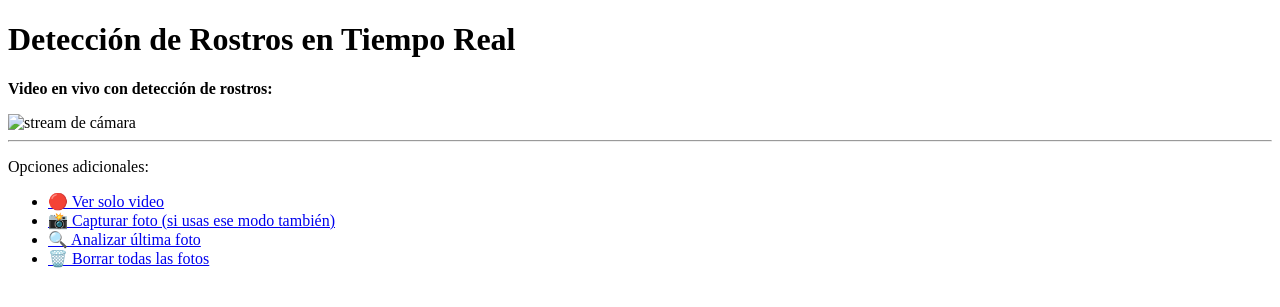
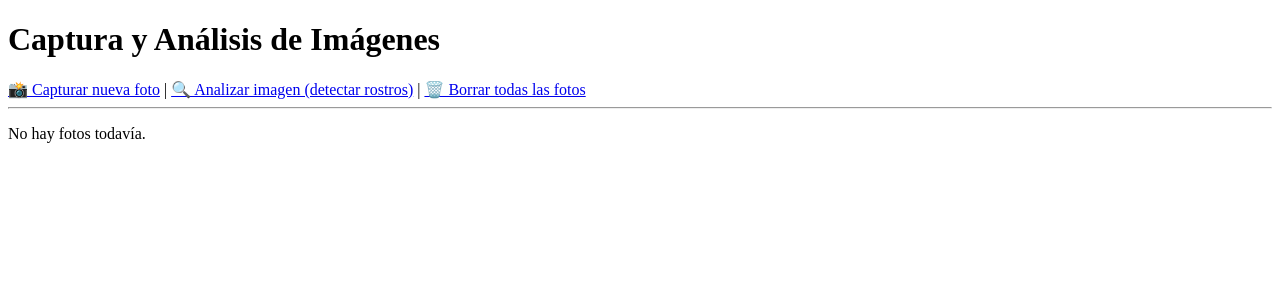
Before and after one commit to alexincambridge/CameraWeb, a Flask app: template templates/index.html in a window 1280 px wide. Shown: the top 307 px of the page. Run offline with Flask 3, Linux system fonts and the light colour scheme; the template is opened without the code that fills it, so the values that code supplies are empty.

Commit message:
version mejorada

```diff
--- a/app.py
+++ b/app.py
@@ -1,4 +1,4 @@
-from flask import Flask, render_template, redirect, url_for, Response
+from flask import Flask, render_template, redirect, url_for
 import os
 from datetime import datetime
 import cv2
@@ -75,43 +75,6 @@ def delete_all():
             print(f"Error al eliminar {file}: {e}")
     return redirect(url_for('index'))
 
-
-# Abrir cámara (índice 0 puede variar en Raspberry Pi)
-camera = cv2.VideoCapture(0)
-
-def generate_frames():
-    while True:
-        success, frame = camera.read()
-        if not success:
-            break
-
-        # Convertir a escala de grises
-        gray = cv2.cvtColor(frame, cv2.COLOR_BGR2GRAY)
-
-        # Detectar rostros
-        faces = face_cascade.detectMultiScale(gray, scaleFactor=1.1, minNeighbors=5)
-
-        # Dibujar rectángulos
-        for (x, y, w, h) in faces:
-            cv2.rectangle(frame, (x, y), (x + w, y + h), (0, 255, 0), 2)
-
-        # Codificar como JPEG
-        ret, buffer = cv2.imencode('.jpg', frame)
-        frame = buffer.tobytes()
-
-        # Enviar frame como parte del stream
-        yield (b'--frame\r\n'
-               b'Content-Type: image/jpeg\r\n\r\n' + frame + b'\r\n')
-
-@app.route('/')
-def index():
-    return render_template('index.html')
-
-@app.route('/video')
-def video():
-    return Response(generate_frames(), mimetype='multipart/x-mixed-replace; boundary=frame')
-
-
 if __name__ == '__main__':
     ip = socket.gethostbyname(socket.gethostname())
     print(f"Servidor disponible en: http://{ip}:5000")
--- a/templates/index.html
+++ b/templates/index.html
@@ -2,22 +2,27 @@
 <html lang="en">
 <head>
     <meta charset="utf-8">
-    <title>Raspberry Pi - Cámara</title>
+    <title>Raspberry Pi Cam</title>
 </head>
 <body>
-    <h1>Detección de Rostros en Tiempo Real</h1>
+    <h1>Captura y Análisis de Imágenes</h1>
 
-    <p><strong>Video en vivo con detección de rostros:</strong></p>
-    <img src="{{ url_for('video_feed') }}" width="640" alt="stream de cámara">
+    <a href="{{ url_for('capture') }}">📸 Capturar nueva foto</a> |
+    <a href="{{ url_for('analyze') }}">🔍 Analizar imagen (detectar rostros)</a> |
+    <a href="{{ url_for('delete_all') }}" onclick="return confirm('¿Eliminar todas las fotos?');">🗑️ Borrar todas las fotos</a>
 
     <hr>
 
-    <p>Opciones adicionales:</p>
-    <ul>
-        <li><a href="{{ url_for('video_feed') }}">🔴 Ver solo video</a></li>
-        <li><a href="/capture">📸 Capturar foto (si usas ese modo también)</a></li>
-        <li><a href="/analyze">🔍 Analizar última foto</a></li>
-        <li><a href="/delete_all">🗑️ Borrar todas las fotos</a></li>
-    </ul>
+    {% if last_photo %}
+        <h2>Última foto:</h2>
+        <img src="{{ url_for('static', filename='photos/' + last_photo) }}" width="400">
+    {% else %}
+        <p>No hay fotos todavía.</p>
+    {% endif %}
+
+    {% if processed_photo %}
+        <h2>Última imagen procesada:</h2>
+        <img src="{{ url_for('static', filename='photos/' + processed_photo) }}" width="400">
+    {% endif %}
 </body>
 </html>
```
